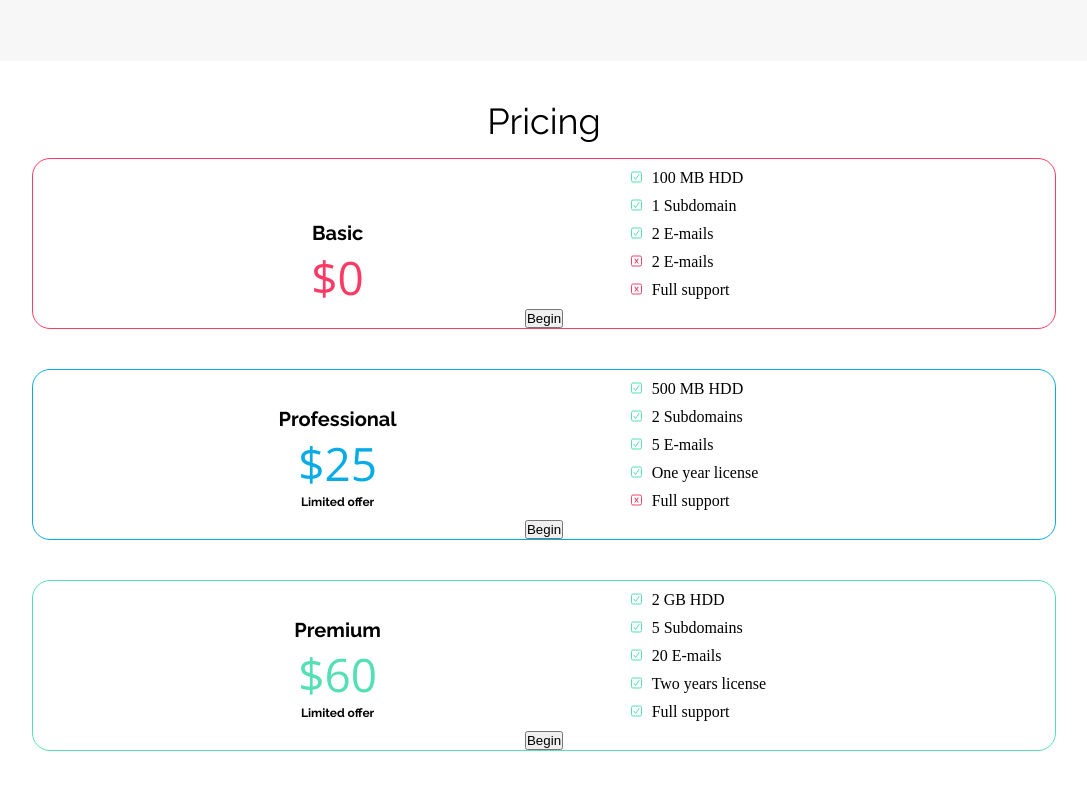
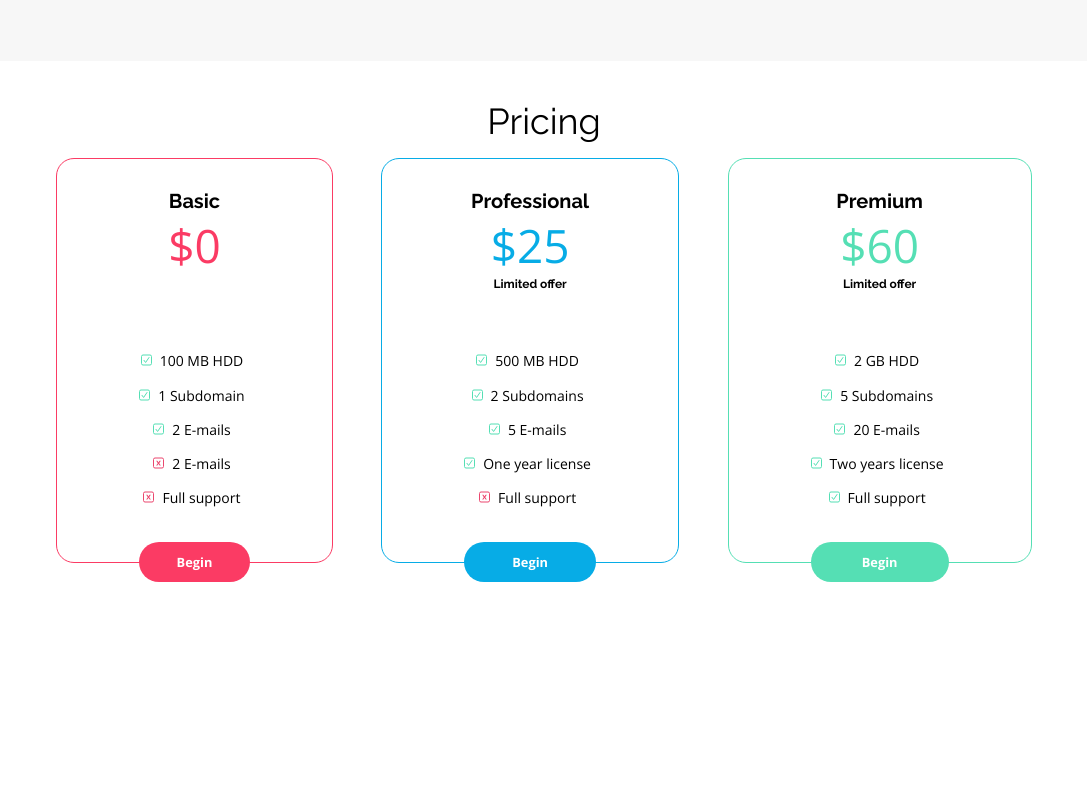
Before and after one commit to Lixcon11/OXYGENShop, a plain HTML site: page index.html in a window 1280 px wide. Shown: the part 2421-3210 px from the top of the page, without its empty margins (96-1183 px from the left). After the commit the page ends 3039 px from the top, so only its background shows below. Drawn offline with nearby package versions, Linux system fonts and the light colour scheme.

Commit message:
Fourt part of Main done

```diff
--- a/index.html
+++ b/index.html
@@ -91,54 +91,60 @@
             <h2 class="main__pricing__title">Pricing</h2>
             <div class="main__pricing__options-container">
                 <article class="main__pricing__options-container__option main__pricing__options-container__option--red">
-                    <section class="main__pricing__options-container__option__features">
+                    <div class="main__pricing__options-container__option__features">
                         <div class="main__pricing__options-container__option__features__header">
                             <h3 class="main__pricing__options-container__option__features__header__tier">Basic</h3>
                             <p class="main__pricing__options-container__option__features__header__price main__pricing__options-container__option__features__header__price--red">$0</p>
-                            <p class="main__pricing__options-container__option__features__header__limited"></p>
+                            <p class="main__pricing__options-container__option__features__header__limited">&nbsp;</p>
                         </div>
                         <div class="main__pricing__options-container__option__features__body">
-                                <p class="main__pricing__options-container__option__features__body__paragraph"><img class="main__pricing__options-container__option__features__body__paragraph__image" src="./svg/Checkbox.svg" />100 MB HDD</p>
-                                <p class="main__pricing__options-container__option__features__body__paragraph"><img class="main__pricing__options-container__option__features__body__paragraph__image" src="./svg/Checkbox.svg" />1 Subdomain</p>
-                                <p class="main__pricing__options-container__option__features__body__paragraph"><img class="main__pricing__options-container__option__features__body__paragraph__image" src="./svg/Checkbox.svg" />2 E-mails</p>
-                                <p class="main__pricing__options-container__option__features__body__paragraph"><img class="main__pricing__options-container__option__features__body__paragraph__image" src="./svg/Cross.svg" />2 E-mails</p>
-                                <p class="main__pricing__options-container__option__features__body__paragraph"><img class="main__pricing__options-container__option__features__body__paragraph__image" src="./svg/Cross.svg" />Full support</p>
+                            <ul class="main__pricing__options-container__option__features__body__list">
+                                <li class="main__pricing__options-container__option__features__body__list__element"><img class="main__pricing__options-container__option__features__body__list__element__image" src="./svg/Checkbox.svg" />100 MB HDD</li>
+                                <li class="main__pricing__options-container__option__features__body__list__element"><img class="main__pricing__options-container__option__features__body__list__element__image" src="./svg/Checkbox.svg" />1 Subdomain</li>
+                                <li class="main__pricing__options-container__option__features__body__list__element"><img class="main__pricing__options-container__option__features__body__list__element__image" src="./svg/Checkbox.svg" />2 E-mails</li>
+                                <li class="main__pricing__options-container__option__features__body__list__element"><img class="main__pricing__options-container__option__features__body__list__element__image" src="./svg/Cross.svg" />2 E-mails</li>
+                                <li class="main__pricing__options-container__option__features__body__list__element"><img class="main__pricing__options-container__option__features__body__list__element__image" src="./svg/Cross.svg" />Full support</li>
+                            </ul>
                         </div>
-                    </section>
+                    </div>
                     <button class="main__pricing__options-container__option__button main__pricing__options-container__option__button--red">Begin</button>
                 </article>
                 <article class="main__pricing__options-container__option main__pricing__options-container__option--blue">
-                    <section class="main__pricing__options-container__option__features">
+                    <div class="main__pricing__options-container__option__features">
                         <div class="main__pricing__options-container__option__features__header">
                             <h3 class="main__pricing__options-container__option__features__header__tier">Professional</h3>
                             <p class="main__pricing__options-container__option__features__header__price main__pricing__options-container__option__features__header__price--blue">$25</p>
                             <p class="main__pricing__options-container__option__features__header__limited">Limited offer</p>
                         </div>
                         <div class="main__pricing__options-container__option__features__body">
-                                <p class="main__pricing__options-container__option__features__body__paragraph"><img class="main__pricing__options-container__option__features__body__paragraph__image" src="./svg/Checkbox.svg" />500 MB HDD</p>
-                                <p class="main__pricing__options-container__option__features__body__paragraph"><img class="main__pricing__options-container__option__features__body__paragraph__image" src="./svg/Checkbox.svg" />2 Subdomains</p>
-                                <p class="main__pricing__options-container__option__features__body__paragraph"><img class="main__pricing__options-container__option__features__body__paragraph__image" src="./svg/Checkbox.svg" />5 E-mails</p>
-                                <p class="main__pricing__options-container__option__features__body__paragraph"><img class="main__pricing__options-container__option__features__body__paragraph__image" src="./svg/Checkbox.svg" />One year license</p>
-                                <p class="main__pricing__options-container__option__features__body__paragraph"><img class="main__pricing__options-container__option__features__body__paragraph__image" src="./svg/Cross.svg" />Full support</p>
+                            <ul class="main__pricing__options-container__option__features__body__list">
+                                <li class="main__pricing__options-container__option__features__body__list__element"><img class="main__pricing__options-container__option__features__body__list__element__image" src="./svg/Checkbox.svg" />500 MB HDD</li>
+                                <li class="main__pricing__options-container__option__features__body__list__element"><img class="main__pricing__options-container__option__features__body__list__element__image" src="./svg/Checkbox.svg" />2 Subdomains</li>
+                                <li class="main__pricing__options-container__option__features__body__list__element"><img class="main__pricing__options-container__option__features__body__list__element__image" src="./svg/Checkbox.svg" />5 E-mails</li>
+                                <li class="main__pricing__options-container__option__features__body__list__element"><img class="main__pricing__options-container__option__features__body__list__element__image" src="./svg/Checkbox.svg" />One year license</li>
+                                <li class="main__pricing__options-container__option__features__body__list__element"><img class="main__pricing__options-container__option__features__body__list__element__image" src="./svg/Cross.svg" />Full support</li>
+                            </ul>
                         </div>
-                    </section>
+                    </div>
                     <button class="main__pricing__options-container__option__button main__pricing__options-container__option__button--blue">Begin</button>
                 </article>
                 <article class="main__pricing__options-container__option main__pricing__options-container__option--green">
-                    <section class="main__pricing__options-container__option__features">
+                    <div class="main__pricing__options-container__option__features">
                         <div class="main__pricing__options-container__option__features__header">
                             <h3 class="main__pricing__options-container__option__features__header__tier">Premium</h3>
                             <p class="main__pricing__options-container__option__features__header__price main__pricing__options-container__option__features__header__price--green">$60</p>
                             <p class="main__pricing__options-container__option__features__header__limited">Limited offer</p>
                         </div>
                         <div class="main__pricing__options-container__option__features__body">
-                                <p class="main__pricing__options-container__option__features__body__paragraph"><img class="main__pricing__options-container__option__features__body__paragraph__image" src="./svg/Checkbox.svg" />2 GB HDD</p>
-                                <p class="main__pricing__options-container__option__features__body__paragraph"><img class="main__pricing__options-container__option__features__body__paragraph__image" src="./svg/Checkbox.svg" />5 Subdomains</p>
-                                <p class="main__pricing__options-container__option__features__body__paragraph"><img class="main__pricing__options-container__option__features__body__paragraph__image" src="./svg/Checkbox.svg" />20 E-mails</p>
-                                <p class="main__pricing__options-container__option__features__body__paragraph"><img class="main__pricing__options-container__option__features__body__paragraph__image" src="./svg/Checkbox.svg" />Two years license</p>
-                                <p class="main__pricing__options-container__option__features__body__paragraph"><img class="main__pricing__options-container__option__features__body__paragraph__image" src="./svg/Checkbox.svg" />Full support</p>
+                            <ul class="main__pricing__options-container__option__features__body__list">
+                                <li class="main__pricing__options-container__option__features__body__list__element"><img class="main__pricing__options-container__option__features__body__list__element__image" src="./svg/Checkbox.svg" />2 GB HDD</li>
+                                <li class="main__pricing__options-container__option__features__body__list__element"><img class="main__pricing__options-container__option__features__body__list__element__image" src="./svg/Checkbox.svg" />5 Subdomains</li>
+                                <li class="main__pricing__options-container__option__features__body__list__element"><img class="main__pricing__options-container__option__features__body__list__element__image" src="./svg/Checkbox.svg" />20 E-mails</li>
+                                <li class="main__pricing__options-container__option__features__body__list__element"><img class="main__pricing__options-container__option__features__body__list__element__image" src="./svg/Checkbox.svg" />Two years license</li>
+                                <li class="main__pricing__options-container__option__features__body__list__element"><img class="main__pricing__options-container__option__features__body__list__element__image" src="./svg/Checkbox.svg" />Full support</li>
+                            </ul>
                         </div>
-                    </section>
+                    </div>
                     <button class="main__pricing__options-container__option__button main__pricing__options-container__option__button--green">Begin</button>
                 </article>
             </div>
--- a/scss_files/main.scss
+++ b/scss_files/main.scss
@@ -30,7 +30,7 @@ $blue: #08A6E4;
             border-radius: 40px;
             border: none;
             box-shadow: 5px 10px 14px 0px #07ACE64A;
-            height: 67px;
+            height: 4.2em;
             max-width: 440px;
             width: 80%;
             margin-top: 30px;
@@ -136,13 +136,14 @@ $blue: #08A6E4;
                     font-size: 1.9rem;
                     line-height: 2.5rem;
                     margin: 10px 0px 15px;
+                    width: 49;
                 }
 
                 &__paragraph {
                     font-family: "Open Sans";
                     font-weight: 400;
                     font-size: 0.9rem;
-                    line-height: 1.2rem;
+                    line-height: 1.4rem;
 
                     &--bigger {
                         font-size: 1rem;
@@ -221,11 +222,10 @@ $blue: #08A6E4;
                 }
 
                 &__features {
+
                     &__header {
                         display: inline-block;
-                        width: 55%;
-                        margin: auto 0px;
-                        height: 100%;
+                        width: 49%;
 
                         &__tier {
                             font-family: Raleway;
@@ -265,43 +265,54 @@ $blue: #08A6E4;
 
                     &__body {
                         display: inline-block;
-                        width: 40%;
+                        width: 49%;
                         text-align: left;
 
-                        &__paragraph {
-                            margin: 10px 8px;
+                        &__list {
+                            list-style-type: none;
 
-                            &__image {
-                                margin-right: 10px;
+                            &__element {
+                                margin: 15px 5px 15px 0px;
+                                font-family: "Open Sans";
+                                font-size: 0.875rem;
+                                font-weight: 400;
+                                line-height: 1.2rem;
+
+                                &__image {
+                                    padding-right: 8px;
+                                }
                             }
                         }
                     }
                 }
 
                 &__button {
+                    font-family: "Open Sans";
+                    font-weight: 700;
+                    font-size: 0.8rem;
+                    height: 3.125em;
+                    width: 40%;
+                    border-radius: 23px;
+                    border: 0px;
+                    color: white;
+                    transform: translateY(50%);
 
                     &--red {
-
+                        background-color: $red;
                     }
 
                     &--blue {
-
+                        background-color: $blue;
                     }
 
                     &--green {
-
+                        background-color: $green;
                     }
                 }
             }
         }
     }
 }
-/*TODO
--Delete HTML "feature" word
--remake word structure
--Put header and body parts togheter to use the begin button
-
-*/
 /*
 .container {
     display: block;
@@ -509,5 +520,41 @@ $blue: #08A6E4;
                 }
             }
         }
+
+        &__pricing {
+
+            &__options-container {
+                display: flex;
+                justify-content: space-around;
+                margin-top: px;
+
+                &__option {
+                    padding: 0px 8%;
+
+
+                    &__features {
+
+                        &__header {
+                            display: block;
+                            width: auto;
+                            padding-bottom: 45px;
+                            padding-top: 30px;
+                        }
+
+                        &__body {
+                            display: block;
+                            width: auto;
+                            text-align: center;
+                        }
+
+                    }
+
+                    &__button {
+                        width: 100%;
+                    }
+                }
+
+            }
+        }
     }
 }
```
Also changed, not shown: css_files/main.css, css_files/style.css, 2 other files.
